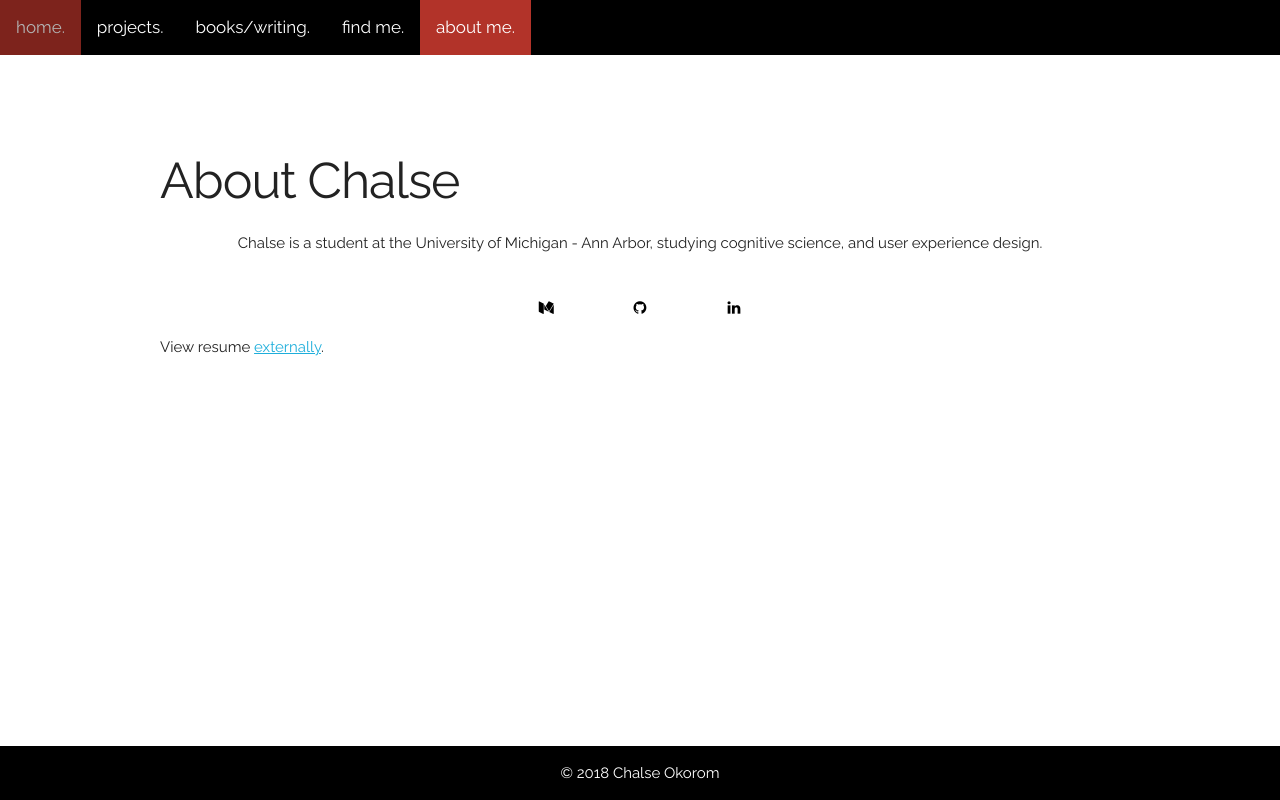
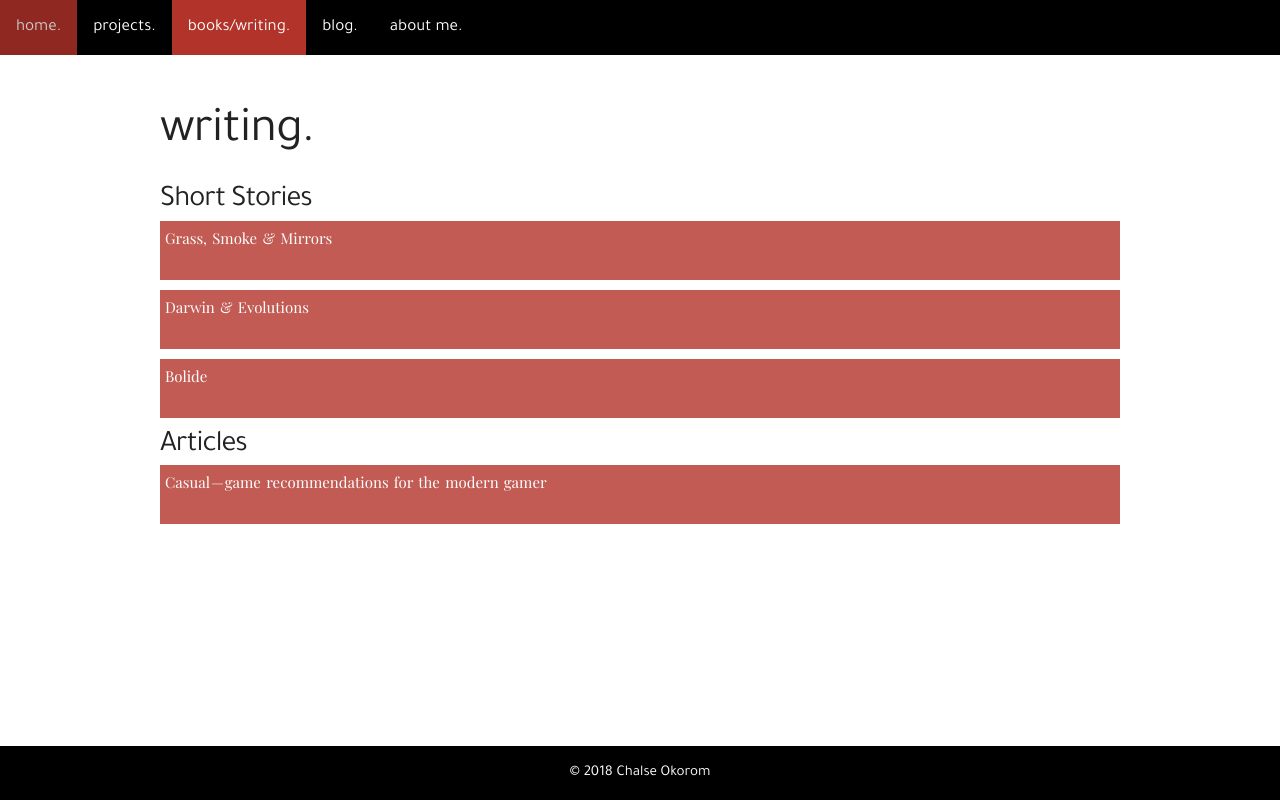
Before and after one commit to chalseoko/chalseo, a plain HTML site: page writing.html in a window 1280 px wide. Drawn offline with nearby package versions, Linux system fonts and the light colour scheme; files that its build step writes are made by us from their sources.

Commit message:
design changes, maybe jekyll after this?

```diff
--- a/css/custom.css
+++ b/css/custom.css
@@ -1,7 +1,9 @@
 /* Mobile first queries */
-@import url('https://fonts.googleapis.com/css?family=Raleway');
+@import url('https://fonts.googleapis.com/css?family=Tajawal');
+@import url('https://fonts.googleapis.com/css?family=Playfair+Display');
+
 body {
-  font-family: "Raleway", "Open Sans", serif;
+  font-family: "Tajawal", sans-serif;
 }
 
 .topnav {
@@ -10,7 +12,7 @@ body {
 }
 
 h1{
-    margin-top: 10%;
+    margin-top: 5%;
 }
 
 .topnav a {
@@ -24,7 +26,7 @@ h1{
 
 .topnav a:hover {
   background-color: #B23329;
-  opacity: 0.7;
+  opacity: 0.8;
 }
 
 .project, img, .topnav .mobile-icon, .larger-view {
@@ -43,10 +45,6 @@ img {
 iframe{
   width: 75%;
   height: 100%;
-}
-
-.button, .button:hover {
-  color: white;
 }
 
 .fa {
@@ -91,12 +89,32 @@ footer{
   }
 }
 
+.book{
+  background-color: #B23329;
+  text-decoration: none;
+  color: white;
+  padding: 5px;
+  border: #222;
+  opacity: 0.8;
+  margin-bottom: 10px;
+}
+
+.book:hover{
+  font-weight: bold;
+}
+
+a, a:hover {
+  color: white;
+  text-decoration: none;
+}
+
+p {
+  font-family: "Playfair Display", Arial, sans-serif;
+  word-spacing: .1em;
+}
+
 /* Desktop or larger view */
 @media screen and (min-width: 1240px) {
-  .topnav a {
-    float: left;
-  }
-
   iframe{
     height:500px;
   }
--- a/templates/about.html
+++ b/writing.html
@@ -14,10 +14,6 @@
   <link rel="stylesheet" href="css/normalize.css">
   <link rel="stylesheet" href="css/skeleton.css">
   <link rel="stylesheet" href="css/custom.css">
-  <link rel="stylesheet" href="https://cdnjs.cloudflare.com/ajax/libs/font-awesome/4.7.0/css/font-awesome.min.css">
-
-  <!-- JS/JQuery
-  –––––––––––––––––––––––––––––––––––––––––––––––––– -->
 </head>
 
   <!-- Primary Page Layout
@@ -28,25 +24,33 @@
         <div class="navbar-list topnav" id="myTopnav">
           <a class="navbar-link" href="index.html">home.</a>
           <a class="navbar-link" href="projects.html">projects.</a>
-        <a class="navbar-link" href="writing.html">books/writing.</a>
-        <a class="navbar-link" href="contact.html">find me.</a>
-        <a class="navbar-link current-page" href="about.html">about me.</a>
+          <a class="navbar-link current-page" href="writing.html">books/writing.</a>
+          <a class="navbar-link" href="blog.html">blog.</a>
+          <a class="navbar-link" href="about.html">about me.</a>
         </div>
       </nav>
     </header>
 
     <div class="container">
-      <h1>About Chalse</h1>
-      <p style="text-align:center;">Chalse is a student at the University of Michigan - Ann Arbor, studying cognitive science, and user experience design.
-      </p>
+      <h1>writing.</h1>
 
-    <div class="row" style="text-align:center;">
-      <a href="https://medium.com/@chalseoko" class="fa fa-medium"></a>
-      <a href="https://github.com/chalseoko/" class="fa fa-github"></a>
-      <a href="https://www.linkedin.com/in/chalseokorom/" class="fa fa-linkedin"></a>
+      <h2 style="font-size: 2em; margin-bottom:0;">Short Stories</h2>
+      <div class="row book" >
+        <p>Grass, Smoke & Mirrors<p>
       </div>
 
-    View resume <a href="pdf/resume.pdf">externally</a>.
+      <div class="row book" >
+        <p>Darwin & Evolutions<p>
+      </div>
+
+      <div class="row book" >
+        <p>Bolide<p>
+      </div>
+
+      <h2 style="font-size: 2em; margin-bottom:0;">Articles</h2>
+      <div class="row book" >
+        <p><a href="https://medium.com/@chalseoko/casual-game-recommendations-for-the-modern-gamer-a623466174d9">Casual — game recommendations for the modern gamer</a></p>
+      </div>
     </div>
 
   <footer>
```
Also changed, not shown: about.html (renamed from templates/contact.html, +12 -25 lines), blog.html (renamed from templates/writing.html, +13 -10 lines), index.html (renamed from templates/index.html, +2 -2 lines), projects.html (renamed from templates/projects.html, +4 -4 lines), 1 other file. Lines whose indentation alone changed are shown as unchanged.
